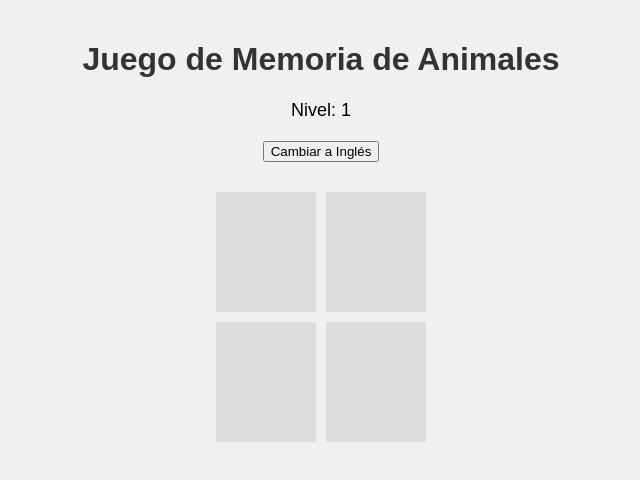
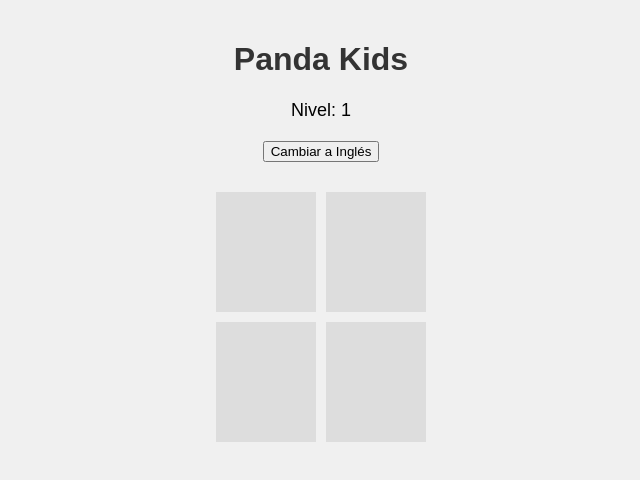
Before and after one commit to CarlosGvill/Panda-Kids, a plain HTML site: page index.html in a window 1280 px wide. Shown: the whole page, without its empty margins (319-959 px from the left). Drawn offline with Linux system fonts and the light colour scheme.

Commit message:
Update index.html

```diff
--- a/index.html
+++ b/index.html
@@ -78,7 +78,7 @@
     </style>
 </head>
 <body>
-    <h1>Juego de Memoria de Animales</h1>
+    <h1>Panda Kids</h1>
     <div id="game-info">Nivel: <span id="level">1</span></div>
     <button id="language-toggle">Cambiar a Inglés</button>
     <div id="game-board"></div>
```
